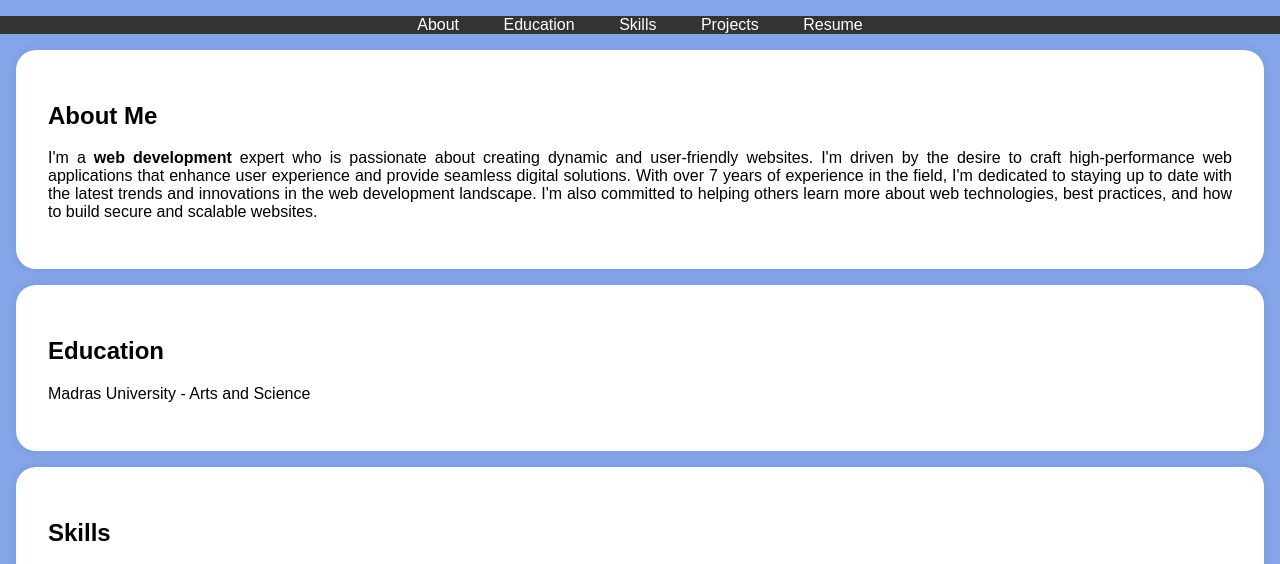
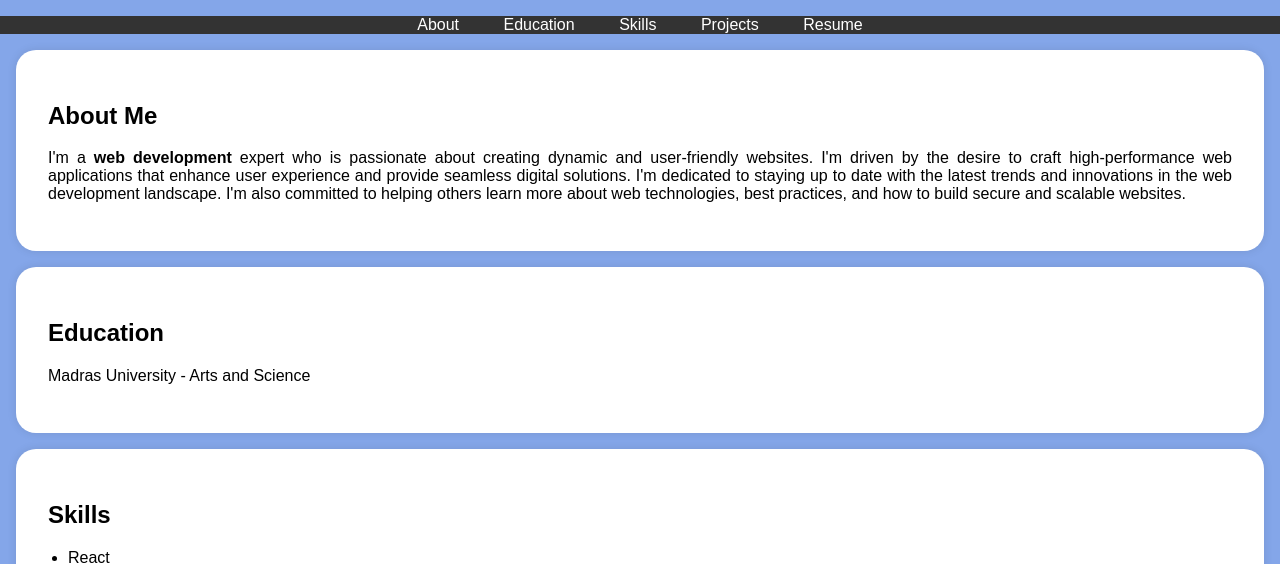
Before and after one commit to Kumaresan-143/digital-portfolio, a plain HTML site: page index.html in a window 1280 px wide. Shown: the part 197-761 px from the top of the page. Drawn offline with Linux system fonts and the light colour scheme.

Commit message:
index.html

```diff
--- a/index.html
+++ b/index.html
@@ -117,7 +117,7 @@
             <h2>About Me</h2>
             <p>I'm a <b>web development</b> expert who is passionate about creating dynamic and user-friendly websites.
                 I'm driven by the desire to craft high-performance web applications that enhance user experience and provide
-                 seamless digital solutions. With over 7 years of experience in the field, I'm dedicated to staying up to date
+                 seamless digital solutions. I'm dedicated to staying up to date
                  with the latest trends and innovations in the
                  web development landscape. I'm also committed to helping others learn more about web technologies,
                  best practices, and how to build secure and scalable websites.</p>
```
